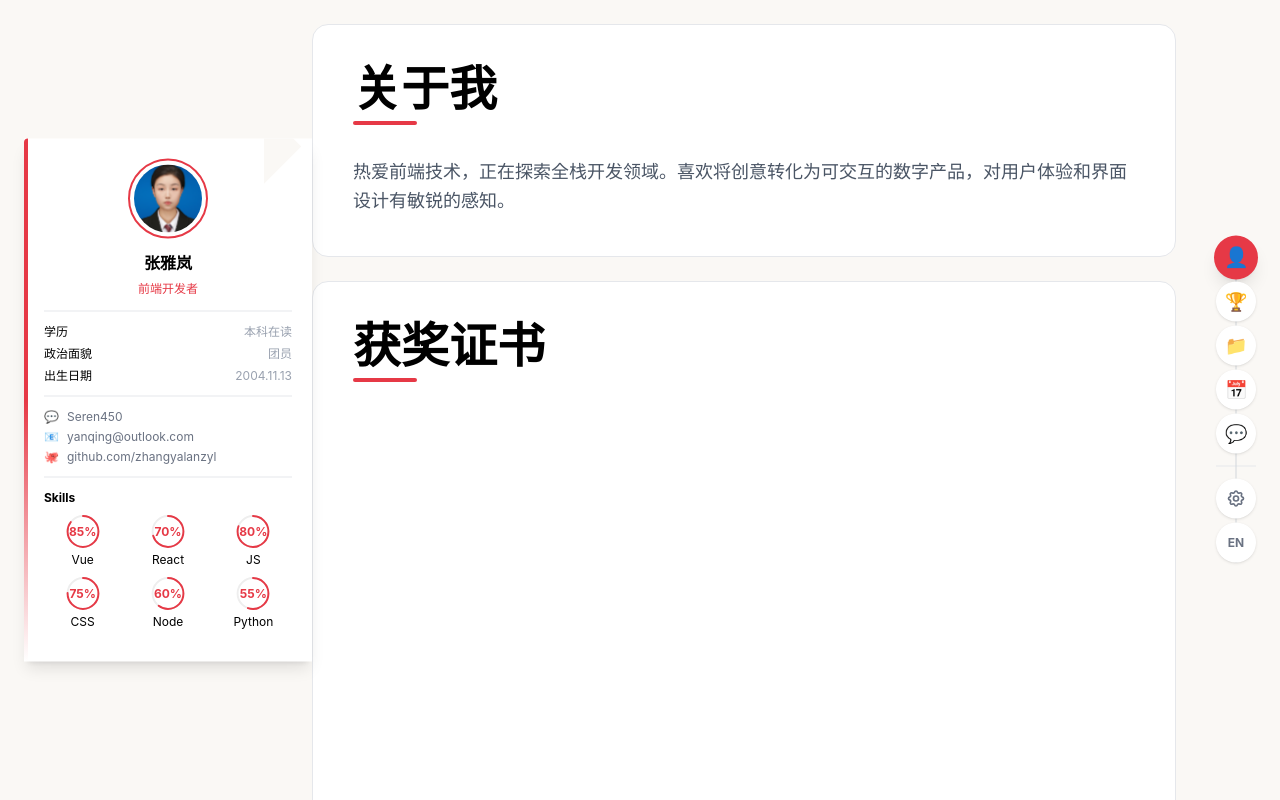
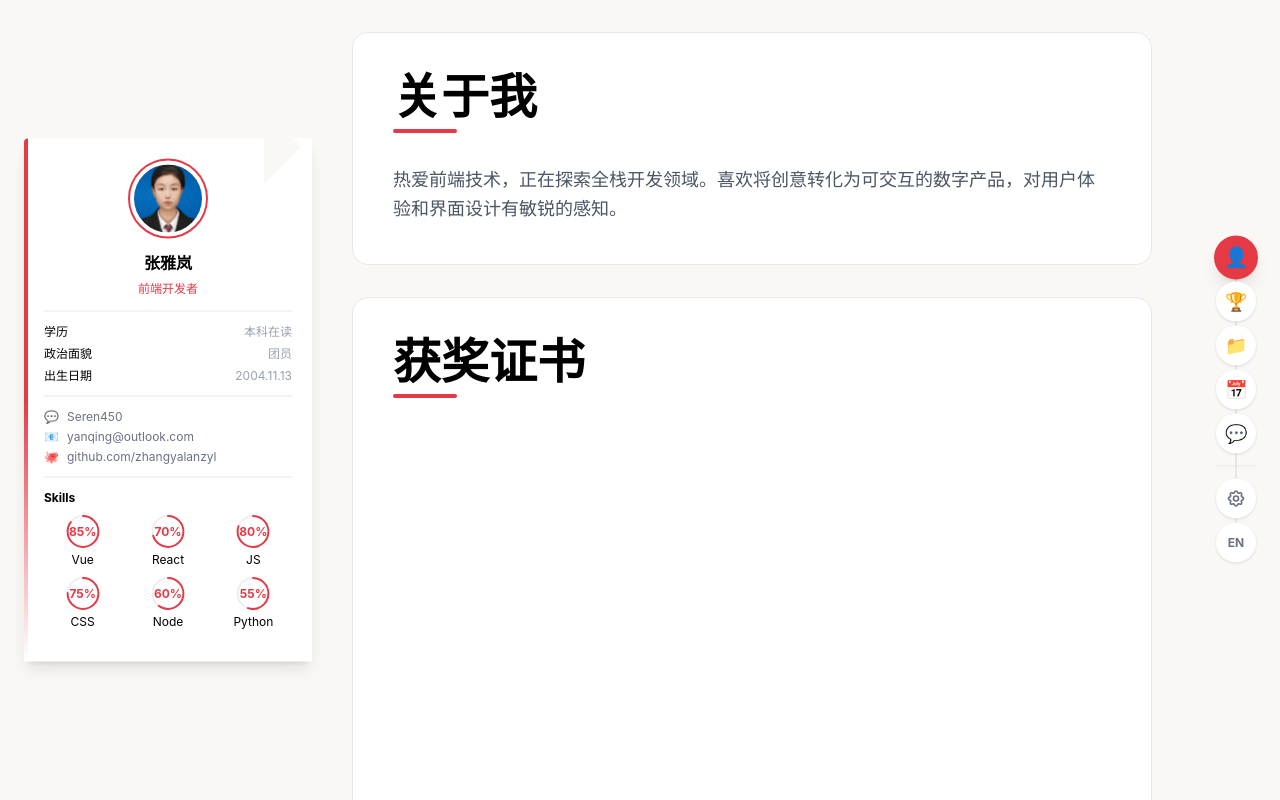
Before and after one commit to yanmo18/my-portfolio, a Vue app: page / in a window 1280 px wide. Shown: the top 800 px of the page. Built offline with nearby package versions, Linux system fonts and the light colour scheme.

Commit message:
style: 增加内容区左右边距和卡片间距

```diff
--- a/src/views/Home.vue
+++ b/src/views/Home.vue
@@ -199,8 +199,8 @@
     </nav>
 
     <!-- 中间主内容区 -->
-    <main class="md:ml-72 md:mr-20 pt-16 md:pt-0">
-      <div class="p-4 md:p-6 space-y-5 md:space-y-6">
+    <main class="md:ml-80 md:mr-24 pt-16 md:pt-0">
+      <div class="p-4 md:p-8 space-y-6 md:space-y-8">
 
         <!-- 关于我 -->
         <section id="about" ref="aboutRef" class="scroll-mt-10 transition-all duration-700"
```
